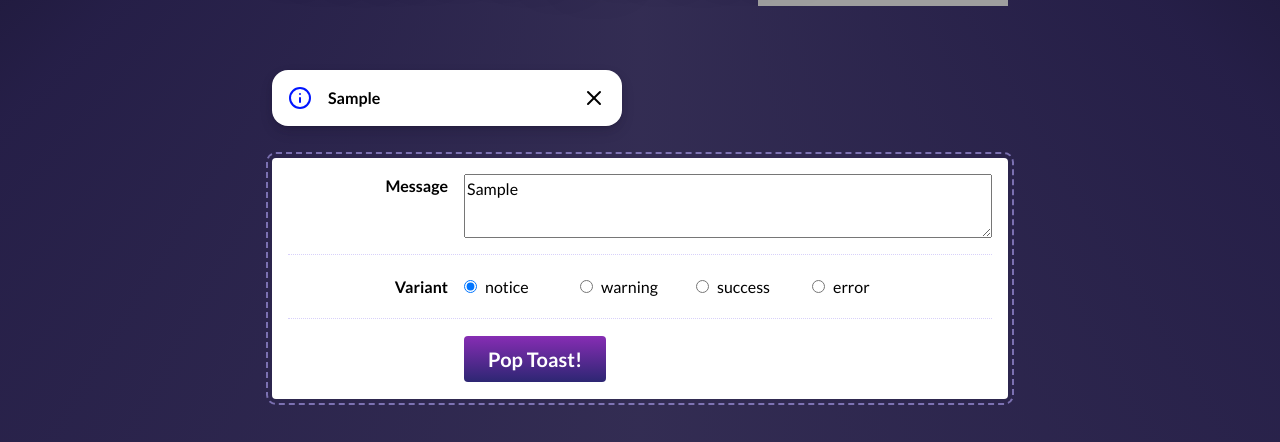
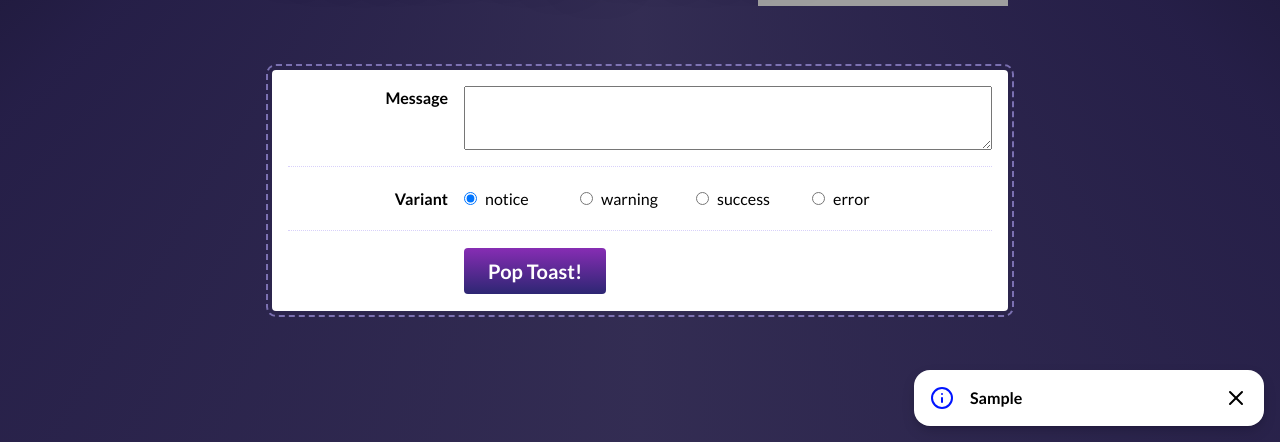
Before and after one commit to elenagoto/project-toast, a React (Vite) app: page / in a window 1280 px wide. Both pictures are taken after typing "Sample" into the empty fields and a click on the button "Pop Toast!". Shown: the part 358-800 px from the top of the page. Built offline with nearby package versions, Linux system fonts and the light colour scheme; grey boxes are pictures that could not be loaded.

Commit message:
feat: Add Toast shelf instead of single Toast component

```diff
--- a/src/components/Toast/Toast.js
+++ b/src/components/Toast/Toast.js
@@ -18,7 +18,7 @@ const ICONS_BY_VARIANT = {
   error: AlertOctagon,
 };
 
-function Toast({ variant, handleVisibility, children }) {
+function Toast({ variant, handleToastsDismiss, children }) {
   const Icon = ICONS_BY_VARIANT[variant] || Info;
   const toastStyle = styles[variant] || styles.notice;
 
@@ -31,7 +31,7 @@ function Toast({ variant, handleVisibility, children }) {
       <p className={styles.content}>
         {children}
       </p>
-      <button className={styles.closeButton} type="button" onClick={() => handleVisibility(false)}>
+      <button className={styles.closeButton} type="button" onClick={ handleToastsDismiss}>
         <X size={24} />
         <VisuallyHidden>Dismiss message</VisuallyHidden>
       </button>
--- a/src/components/ToastPlayground/ToastPlayground.js
+++ b/src/components/ToastPlayground/ToastPlayground.js
@@ -2,6 +2,7 @@ import React from 'react';
 
 import Button from '../Button';
 import Toast from '../Toast';
+import ToastShelf from '../ToastShelf';
 import styles from './ToastPlayground.module.css';
 
 const VARIANT_OPTIONS = ['notice', 'warning', 'success', 'error'];
@@ -9,7 +10,16 @@ const VARIANT_OPTIONS = ['notice', 'warning', 'success', 'error'];
 function ToastPlayground() {
   const [variant, setVariant] = React.useState('notice');
   const [message, setMessage] = React.useState('');
-  const [isVisible, setIsVisible] = React.useState(false);
+  const [listOfToasts, setListOfToasts] = React.useState([]);
+
+  function createToast(variant, message) {
+    const newToast = {
+      id: crypto.randomUUID(),
+      variant: variant,
+      message: message,
+    };
+    setListOfToasts((prevToasts) => [...prevToasts, newToast]);
+  }
 
   return (
     <div className={styles.wrapper}>
@@ -18,30 +28,23 @@ function ToastPlayground() {
         <h1>Toast Playground</h1>
       </header>
 
-      {isVisible && (
-        <Toast variant={variant} handleVisibility={setIsVisible}>
-          {message}
-        </Toast>
-      )}
+      <ToastShelf toasts={listOfToasts} handleToastsDismiss={setListOfToasts} />
 
       <form className={styles.controlsWrapper} onSubmit={(e) => {
         e.preventDefault();
-        console.log('Popping toast with message:', message);
-        console.log('Variant:', variant);
-        // clean the message after submission
-        setIsVisible(true);
+        createToast(variant, message);
+        setMessage('');
       }}>
         <div className={styles.row}>
           <label
             htmlFor="message"
             className={styles.label}
             style={{ alignSelf: 'baseline' }}
-
           >
             Message
           </label>
           <div className={styles.inputWrapper}>
-            <textarea id="message" className={styles.messageInput} onChange={(event) => {
+            <textarea id="message" value={message} className={styles.messageInput} onChange={(event) => {
               setMessage(event.target.value);
             }} />
           </div>
--- a/src/components/ToastShelf/ToastShelf.js
+++ b/src/components/ToastShelf/ToastShelf.js
@@ -3,15 +3,20 @@ import React from 'react';
 import Toast from '../Toast';
 import styles from './ToastShelf.module.css';
 
-function ToastShelf() {
+function ToastShelf({ toasts, handleToastsDismiss }) {
   return (
     <ol className={styles.wrapper}>
-      <li className={styles.toastWrapper}>
-        <Toast variant="notice">Example notice toast</Toast>
-      </li>
-      <li className={styles.toastWrapper}>
-        <Toast variant="error">Example error toast</Toast>
-      </li>
+      {toasts.map((toast) => (
+        <li key={toast.id} className={styles.toastWrapper}>
+          <Toast
+            variant={toast.variant} handleToastsDismiss={() => {
+              handleToastsDismiss((prevToasts) => prevToasts.filter(t => t.id !== toast.id));
+            }}
+          >
+            {toast.message}
+          </Toast>
+        </li>
+      ))}
     </ol>
   );
 }
```
